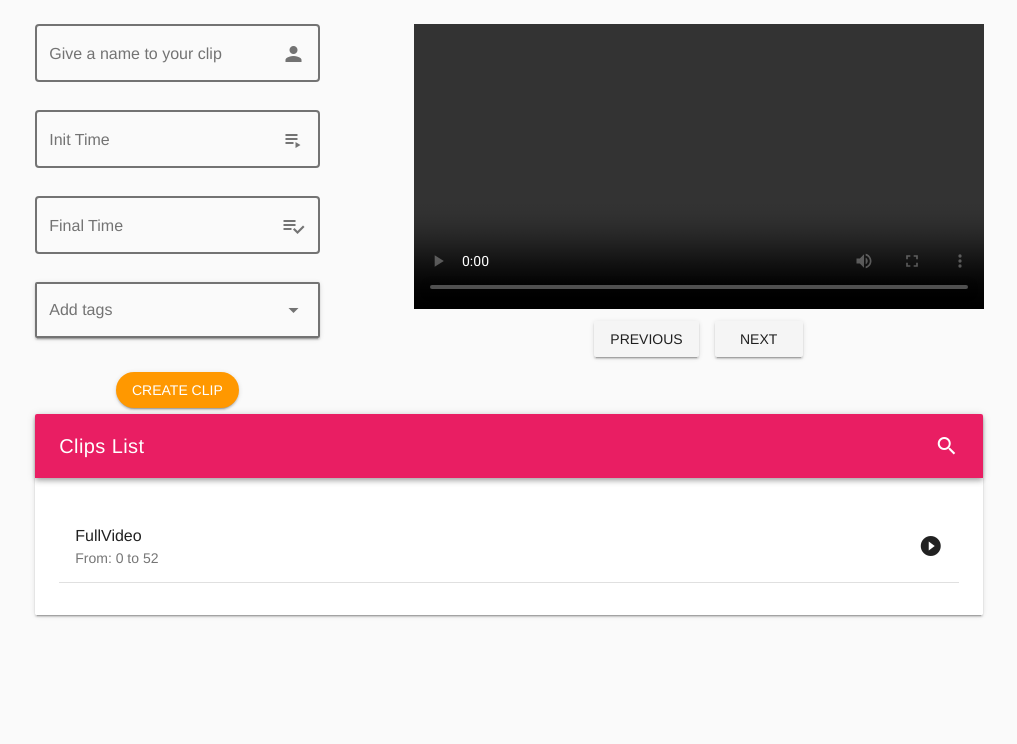
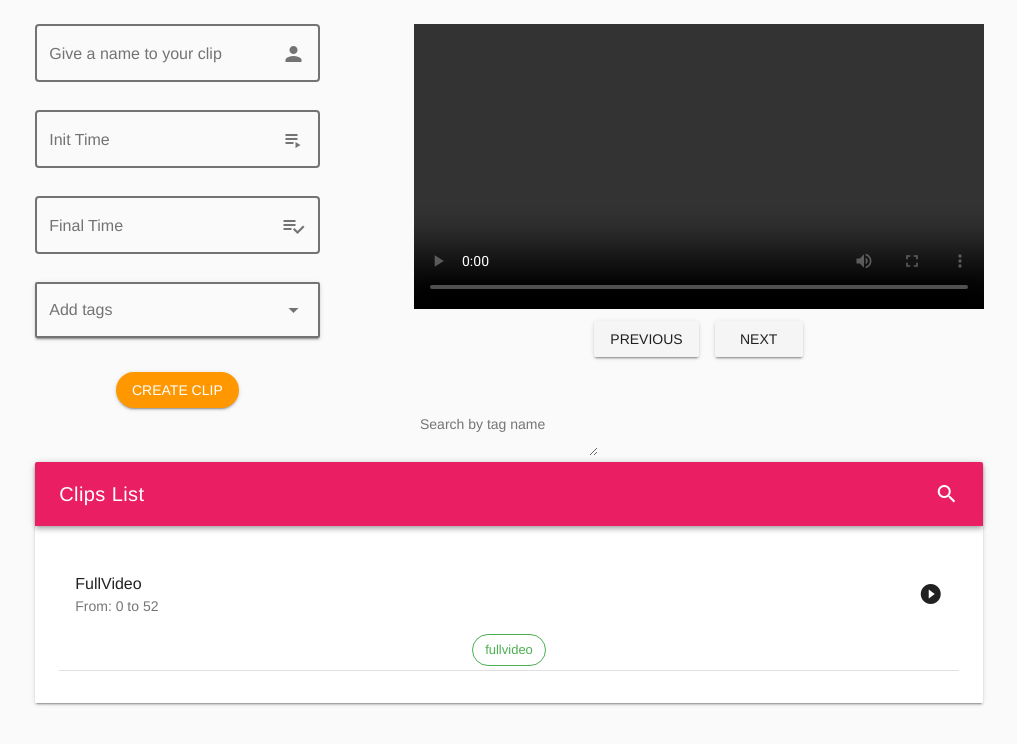
Before and after one commit to FiorellaEffio/Jobsity-Challenge, a Vue app: page /#/ in a window 1280 px wide. Shown: the top 744 px of the page, without its empty margins (131-1148 px from the left). Built offline with nearby package versions, Linux system fonts and the light colour scheme; grey boxes are pictures that could not be loaded.

Commit message:
search by tag name

```diff
--- a/src/components/VideoPlayer.vue
+++ b/src/components/VideoPlayer.vue
@@ -33,19 +33,19 @@
       </v-flex>
     </v-layout>
     <!-- Clips List -->
+    <textarea v-model="tagSearch" placeholder="Search by tag name"></textarea>
     <v-layout row>
       <v-flex xs10 offset-xs1>
         <v-card>
           <v-toolbar color="pink" dark>
             <v-toolbar-title>Clips List</v-toolbar-title>
             <v-spacer></v-spacer>
-            <v-input v-model="tagSearch"></v-input>
             <v-btn icon>
               <v-icon>search</v-icon>
             </v-btn>
           </v-toolbar>
           <v-list two-line>
-            <Clip v-for="clip in clips" :key="clip.clipName" :clipProperties="clip" @change-src="changeURLVideoPlayer($event)" @delete-clip="deleteClip($event)" @edit-clip="editClip($event)"/>
+            <Clip v-for="clip in clipsFiltered" :key="clip.clipName" :clipProperties="clip" @change-src="changeURLVideoPlayer($event)" @delete-clip="deleteClip($event)" @edit-clip="editClip($event)"/>
           </v-list>
         </v-card>
       </v-flex>
@@ -68,7 +68,7 @@ export default {
         tagSearch: '',
         chips: [],
         items: ['music', 'action', 'girl'],
-        clips: [{urlTime: 'https://firebasestorage.googleapis.com/v0/b/jobsity-challenge.appspot.com/o/test%2Fsintel_trailer-480p.mp4?alt=media&token=fd2e61e1-f77f-4fa6-95f3-2f8d97532eaf', clipName: 'FullVideo', beginAt:0,finishAt: 52}]
+        clips: [{urlTime: 'https://firebasestorage.googleapis.com/v0/b/jobsity-challenge.appspot.com/o/test%2Fsintel_trailer-480p.mp4?alt=media&token=fd2e61e1-f77f-4fa6-95f3-2f8d97532eaf', clipName: 'FullVideo', beginAt:0,finishAt: 52, tags:['fullvideo']}]
       }
     },
   mounted() {
@@ -163,8 +163,22 @@ export default {
     }
   },
   computed: {
-    clipsFiltered: () => {
-      return clips.filter(clip => ((clip.tags).indexOf(this.tagSearch) !== -1));
+    clipsFiltered: function() {
+      let result = [];
+      this.clips.forEach(element => {
+        let findTag = false;
+        let i = 0;
+        for(i; i<element.tags.length; i++) {
+          if((element.tags[i].toUpperCase()).indexOf((this.tagSearch).toUpperCase()) !== -1) {
+            findTag = true;
+            i=element.tags.length;
+          }
+        }
+        if(findTag) {
+          result.push(element);
+        }
+      })
+      return result;
     }
   }
 }
```
